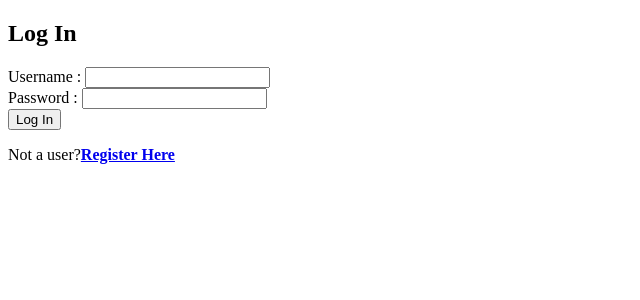
After one commit to MattithyahuData/P9-User-Registration-System, a PHP site: page /login.php in a window 1280 px wide. The commit adds this page. Shown: the top 300 px of the page, without its empty margins (0-640 px from the left). Run offline with PHP 8.4, Linux system fonts and the light colour scheme.

Commit message:
Initial commit

```diff
--- /dev/null
+++ b/login.php
@@ -0,0 +1,47 @@
+<!DOCTYPE html>
+<html>
+<head>
+
+    <title>the Registration</title>
+</head>
+<body>
+
+<div class="container">
+
+    <div class="header">
+
+    <h2>Log In</h2>
+
+    </div>
+
+    <form action="login.php" method="post">
+
+
+    <div>
+        <label for="username">Username : </label>
+        <input type="text" name="username" required>
+    </div>
+
+
+    <div>
+        <label for="password">Password : </label>
+        <input type="text" name="password_1" required>
+    </div>
+
+
+    <button type="submit" name="login_user"> Log In </button>
+
+    <p>Not a user?<a href="registration.php"><b>Register Here</b></a></p>
+
+    </form>
+
+
+
+
+
+
+
+</div>
+
+</body>
+</html>
```
Also changed, not shown: registration.php (renamed from Page.php, +7 -5 lines), server.php (added, +57 -0 lines).
